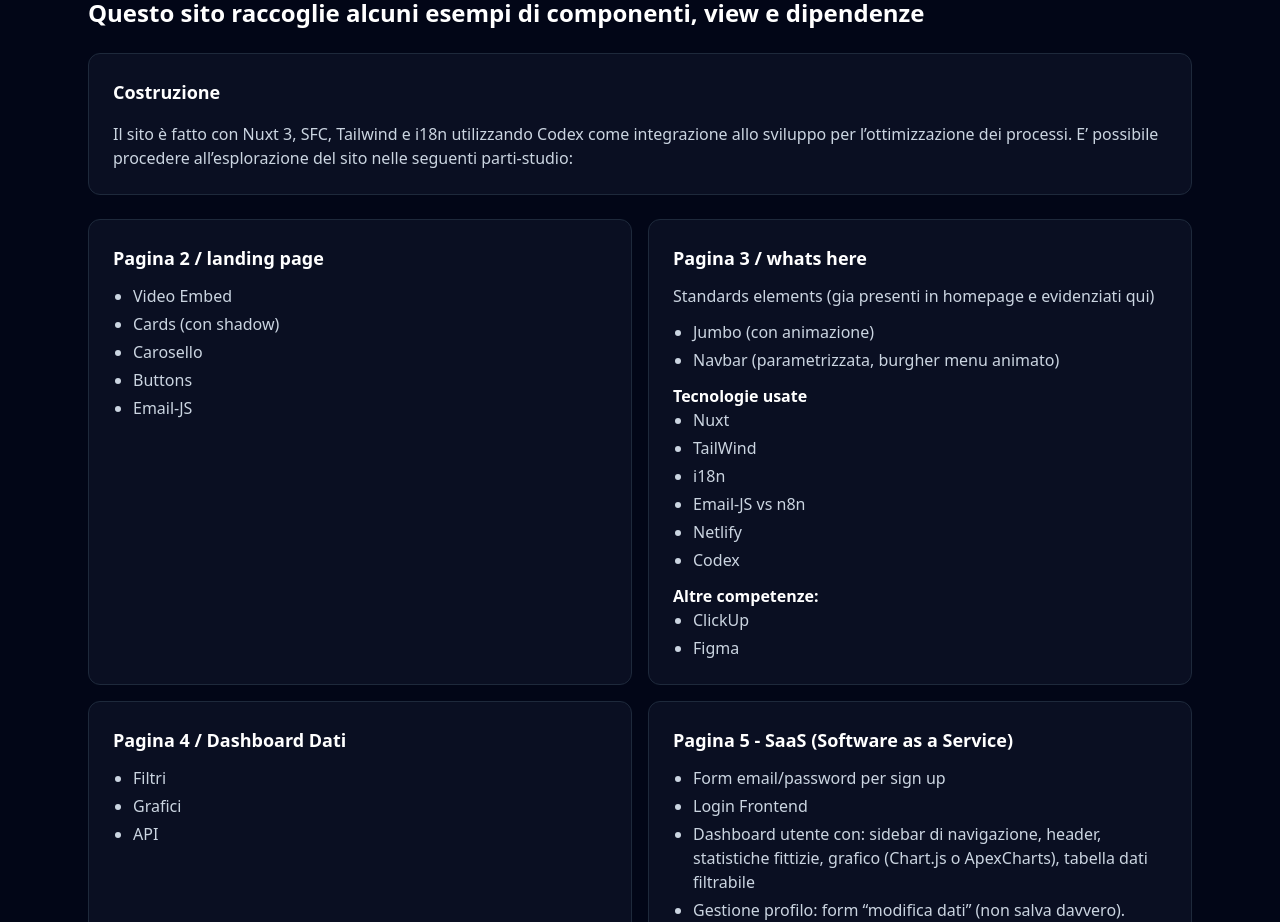
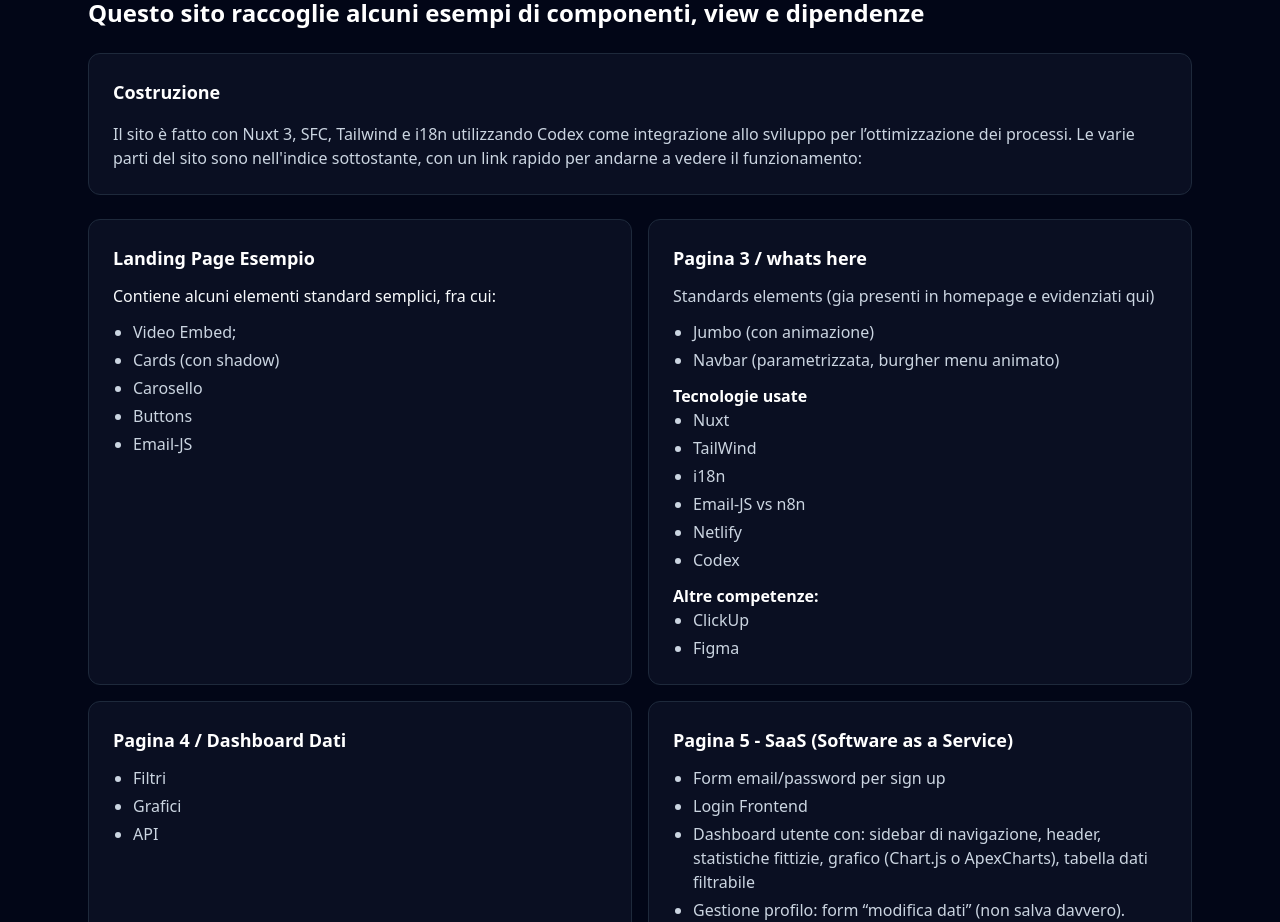
Before and after one commit to France900/Nuxt_Portfolio, a Nuxt app: page / in a window 1280 px wide. Shown: the part 860-1782 px from the top of the page. Built offline with nearby package versions, Linux system fonts and the light colour scheme.

Commit message:
link github
aggiornato link github

```diff
--- a/app/pages/index.vue
+++ b/app/pages/index.vue
@@ -8,7 +8,7 @@
       <h3 class="text-lg font-semibold text-white">Esplora la repo</h3>
       <p class="text-slate-300">
         Per esplorare la GitHub Repository di questo sito sequi pure questo link
-        <NuxtLink to="https://google.com" class="text-blue-400 underline hover:text-blue-300">link</NuxtLink>.
+        <NuxtLink to="https://github.com/France900/Nuxt_Portfolio" class="text-blue-400 underline hover:text-blue-300">link</NuxtLink>.
       </p>
       <p class="text-sm text-slate-500">Questo sito è volutamente non indicizzato per privacy.</p>
     </div>
@@ -26,8 +26,7 @@
         <h4 class="text-lg font-semibold text-white">Costruzione</h4>
         <p class="text-slate-300">
           Il sito è fatto con Nuxt 3, SFC, Tailwind e i18n utilizzando Codex come integrazione allo
-          sviluppo per l’ottimizzazione dei processi. E’ possibile procedere all’esplorazione del sito nelle
-          seguenti parti-studio:
+          sviluppo per l’ottimizzazione dei processi. Le varie parti del sito sono nell'indice sottostante, con un link rapido per andarne a vedere il funzionamento:
         </p>
       </div>
 
@@ -36,9 +35,10 @@
 
         <!-- Pagina 2 / Landing -->
         <div class="space-y-3 rounded-xl border border-slate-800 bg-slate-900/60 p-6">
-          <h4 class="text-lg font-semibold text-white">Pagina 2 / landing page</h4>
+          <h4 class="text-lg font-semibold text-white">Landing Page Esempio</h4>
+          <p>Contiene alcuni elementi standard semplici, fra cui:</p>
           <ul class="list-disc space-y-1 pl-5 text-slate-300">
-            <li>Video Embed</li>
+            <li>Video Embed;</li>
             <li>Cards (con shadow)</li>
             <li>Carosello</li>
             <li>Buttons</li>
```
